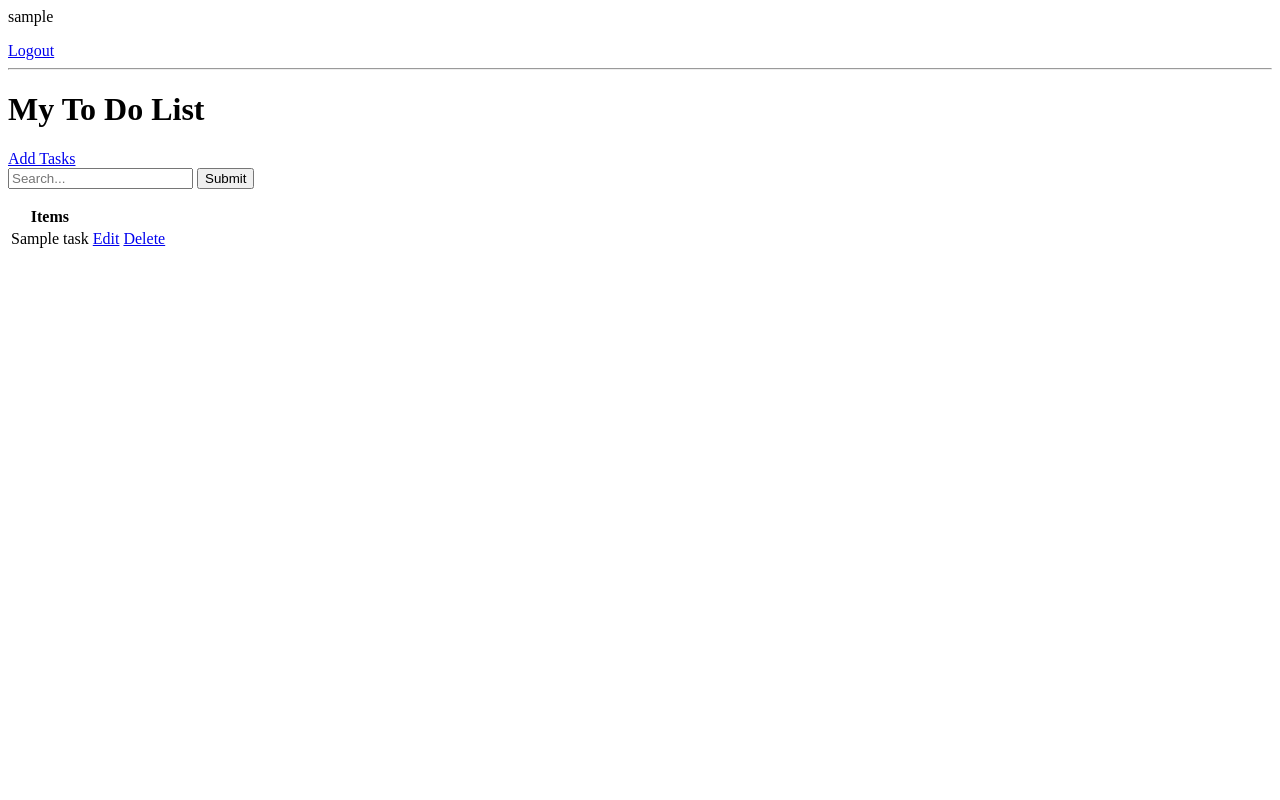
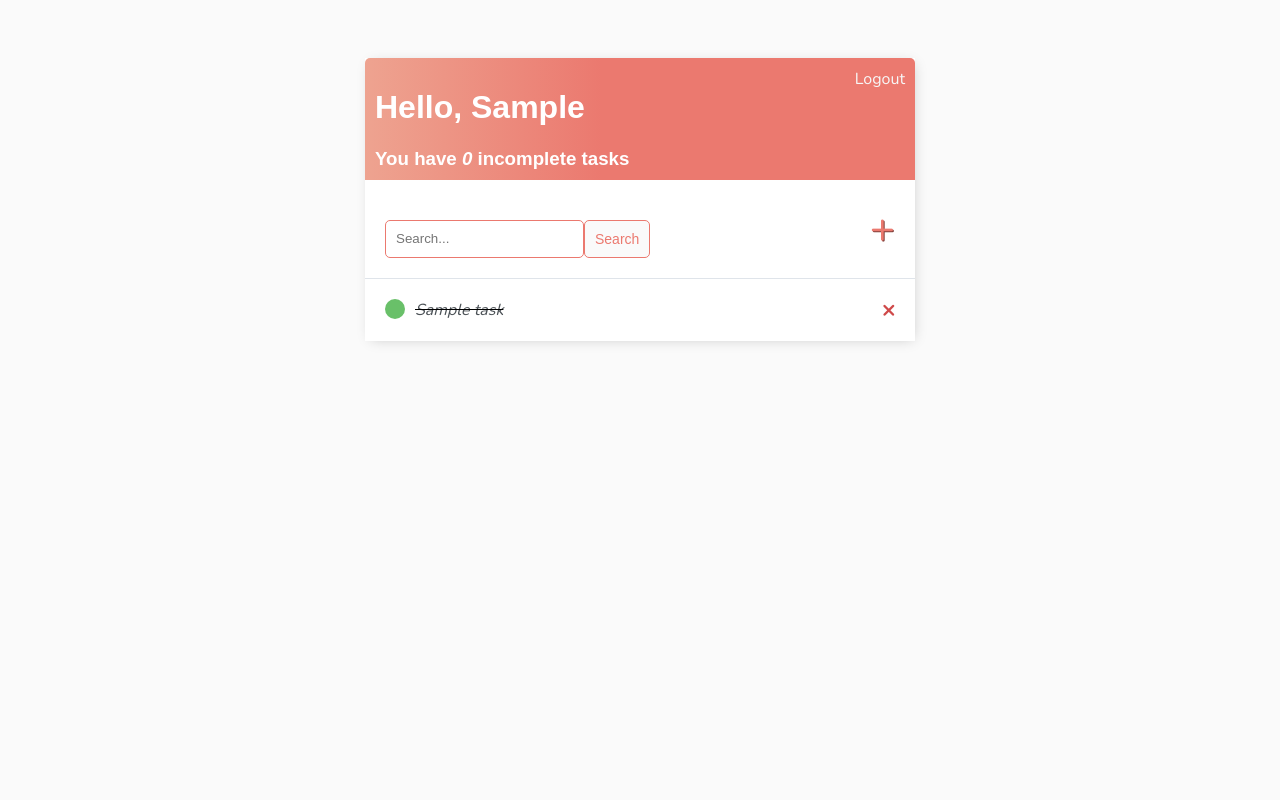
Before and after one commit to Shreyanshukunwar/django_todo_list, a Django app: page / in a window 1280 px wide. Run offline with Django 3.2, Linux system fonts and the light colour scheme; a user stored in the database is signed in; tables that the repository leaves empty hold one stand-in row (values such as "Sample post").

Commit message:
styling the app

```diff
--- a/todo_list/base/templates/base/main.html
+++ b/todo_list/base/templates/base/main.html
@@ -4,8 +4,141 @@
 	<meta charset="utf-8">
 	<title>ToDo List</title>
 	<meta name="viewport" content="width=device-width, initial-scale=1">
+	<link rel="preconnect" href="https://fonts.gstatic.com">
+	<link href="https://fonts.googleapis.com/css2?family=Nunito:wght@200&display=swap" rel="stylesheet">
+
+
+	<style type="text/css">
+		body{
+			background-color: #FAFAFA;
+			font-family: 'Nunito', sans-serif;
+			padding-top: 50px;
+		}
+
+		h1, h2, h3, h4, h5, h6{
+            font-family: 'Raleway', sans-serif;
+        }
+
+        a, p {
+            color: #4b5156
+        }
+
+		.container{
+			max-width: 550px;
+			margin: auto;
+			background-color: white;
+			-webkit-box-shadow: 2px 2px 13px -4px rgba(0, 0, 0, 0.21);
+            box-shadow: 2px 2px 13px -4px rgba(0, 0, 0, 0.21);
+		}
+
+		.header-bar {
+            display: flex;
+            justify-content: space-between;
+            color: #fff;
+            padding: 10px;
+            border-radius: 5px 5px 0 0;
+            background: linear-gradient(90deg, #EEA390 0%, #EB796F 43%, #EB796F 100%);
+        }
+
+        .header-bar a {
+            color: rgb(247, 247, 247);
+            text-decoration: none;
+        }
+
+        .task-wrapper {
+            display: flex;
+            align-items: center;
+            justify-content: space-between;
+            background-color: #fff;
+            border-top: 1px solid #dfe4ea;
+            overflow: hidden;
+        }
+
+        .task-title {
+            display: flex;
+            padding: 20px;
+        }
+
+        .task-title a {
+            text-decoration: none;
+            color: #4b5156;
+            margin-left: 10px;
+        }
+
+        .task-complete-icon {
+            height: 20px;
+            width: 20px;
+            background-color: rgb(105, 192, 105);
+            border-radius: 50%;
+        }
+
+        .task-incomplete-icon {
+            height: 20px;
+            width: 20px;
+            background-color: rgb(218, 218, 218);
+            border-radius: 50%;
+        }
+
+        .delete-link {
+            text-decoration: none;
+            font-weight: 900;
+            color: #cf4949;
+            font-size: 22px;
+            line-height: 0;
+            padding: 20px;
+        }
+
+        #add-link {
+            color: #EB796F;
+            text-decoration: none;
+            font-size: 42px;
+            text-shadow: 1px 1px #81413b;
+        }
+
+        #search-add-wrapper {
+            display: flex;
+            justify-content: space-between;
+            align-items: center;
+            padding: 20px;
+        }
+
+        input[type=text],
+        input[type=password],
+        textarea {
+            border: 1px solid #EB796F;
+            border-radius: 5px;
+            padding: 10px;
+            width: 90%;
+        }
+
+        label {
+            padding-top: 10px !important;
+            display: block;
+        }
+
+        .button {
+            border: 1px solid #EB796F;
+            background-color: #FAFAFA;
+            color: #EB796F;
+            padding: 10px;
+            font-size: 14px;
+            border-radius: 5px;
+            cursor: pointer;
+            text-decoration: none;
+        }
+        .card-body {
+            padding: 20px;
+        }
+	</style>
 </head>
 <body>
 
+	<div class="container">
+
+		{% block content %}
+		{% endblock content %}
+
+	</div>
+
 </body>
 </html>
--- a/todo_list/base/templates/base/task_list.html
+++ b/todo_list/base/templates/base/task_list.html
@@ -1,33 +1,49 @@
+{% extends 'base/main.html' %}
+
+{% block content %}
+
+	<div class="header-bar">
+		<div>
+			<h1>Hello, {{request.user|title}}</h1>
+			<h3 style="margin:0;">You have <i>{{count}}</i> incomplete task{{count|pluralize:"s"}}</h3>
+		</div>
 			{% if request.user.is_authenticated %}
-	<p>{{request.user}}</p>
 				<a href="{% url 'logout' %}">Logout</a>
 			{% else %}
 				<a href="{% url 'login' %}">Login</a>
 			{% endif %}
+	</div>
 
-<hr>
-<h1>My To Do List</h1>
+	<div id="search-add-wrapper">
 
-<a href="{% url 'task-create' %}">Add Tasks</a>
-
-<form method="GET">
+		<form method="GET" style="margin-top: 20px; display: flex;">
 			<input type="text" name="search-area" placeholder="Search..." value="{{search_input}}">
-	<input type="submit" vaue="Search">
+			<input class="button" type="submit" value="Search">
 		</form>
 
-<table>
-	<tr>
-		<th>Items</th>
-		<th></th>
-		<th></th>
-	</tr>
+		<a id="add-link" href="{% url 'task-create' %}">&#x2b;</a>
+	</div>
+
+	<div class="task-items-wrapper">
 		{%for task in tasks %}
-	<tr>
-		<td> {{task.title}} </td>
-		<td> <a href="{% url 'task-update' task.id %}">Edit</a> </td>
-		<td> <a href="{% url 'task-delete' task.id %}">Delete</a> </td>
-	</tr>
+			<div class="task-wrapper">
+				{% if task.complete %}
+					<div class="task-title">
+						<div class="task-complete-icon"></div>
+						<i><s><a href="{% url 'task-update' task.id %}">{{task}}</a></s></i>
+					</div>
+					<a class="delete-link" href="{% url 'task-delete' task.id %}">&#215;</a>
+				{% else %}
+					<div class="task-title">
+						<div class="task-complete-icon"></div>
+						<a href="{% url 'task-update' task.id %}">{{task}}</a>
+					</div>
+					<a class="delete-link" href="{% url 'task-delete' task.id %}">&#215;</a>
+				{% endif %}
+			</div>
 		{% empty %}
 			<h3>No items in list</h3>
 		{% endfor %}
-</table>
+	</div>
+
+{% endblock content %}
```
Also changed, not shown: todo_list/base/templates/base/login.html (+16 -7 lines), todo_list/base/templates/base/register.html (+25 -7 lines), todo_list/base/templates/base/task_confirm_delete.html (+16 -6 lines), todo_list/base/templates/base/task_form.html (+16 -7 lines). Lines whose indentation alone changed are shown as unchanged.
